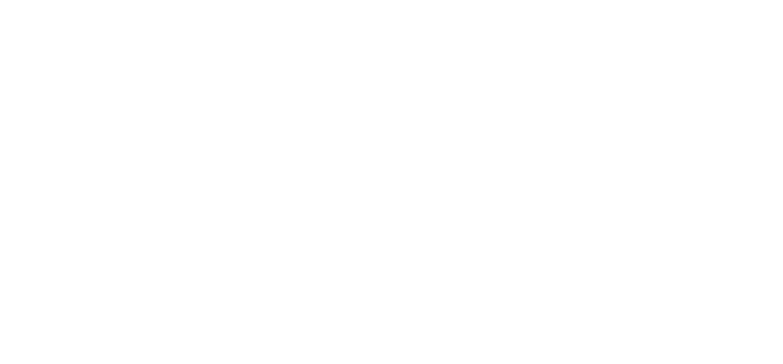
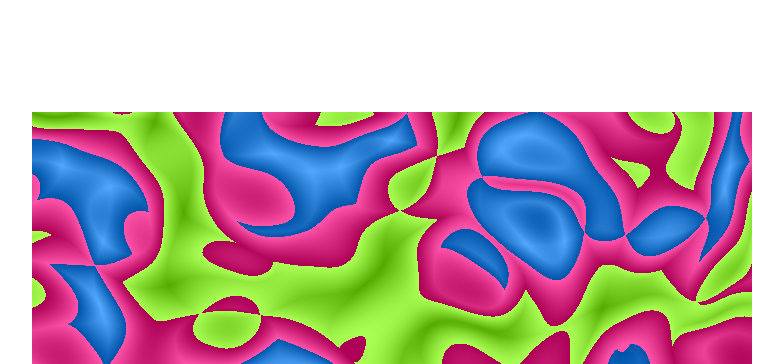
Before and after one commit to ekspek/occii-tv, a plain HTML site: page index.html in a window 1280 px wide. Shown: the top 364 px of the page, without its empty margins (248-1031 px from the left). Drawn offline with Linux system fonts and the light colour scheme.

Commit message:
Add placeholder image

```diff
--- a/index.html
+++ b/index.html
@@ -11,6 +11,9 @@
 
 <body>
     <main>
+        <section>
+            <img class="main-bg" src="image_001.png"></img>
+        </section>
         <section class="main-text">
             <p contenteditable="true" spellcheck="false">NO SIGNAL</p>
         </section>
--- a/styles.css
+++ b/styles.css
@@ -38,3 +38,11 @@ body {
     outline: none;
     caret-color: transparent;
 }
+
+.main-bg {
+    text-align: center;
+    position: absolute;
+    top: 50%;
+    left: 50%;
+    transform: translate(-50%, -50%);
+}
```
Also changed, not shown: image_001.png (added).
